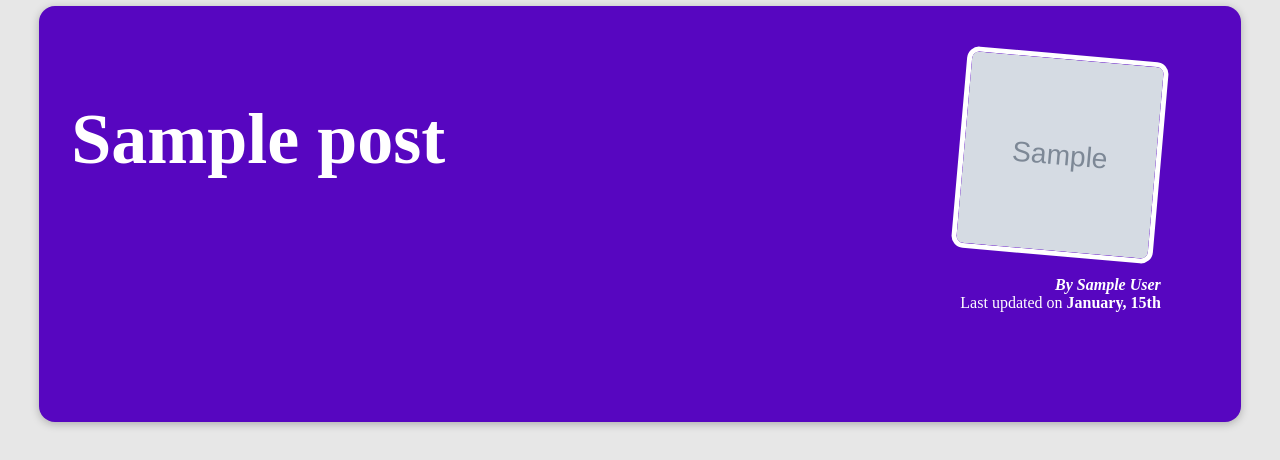
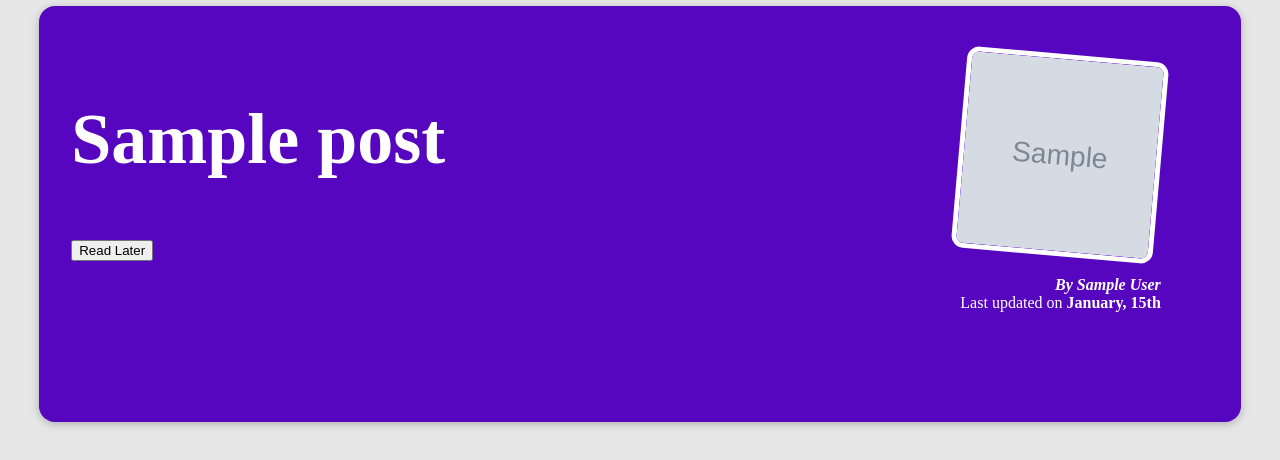
Before and after one commit to Arahiel/django-blog-tutorial, a Django app: the page made by my_site/blog/templates/blog/includes/read_later.html in a window 1280 px wide. Shown: the part 220-680 px from the top of the page. Run offline with Django 3.2, Linux system fonts and the light colour scheme; tables that the repository leaves empty hold one stand-in row (Sample ...).

Commit message:
Implemented read later feature

```diff
--- /dev/null
+++ b/my_site/blog/templates/blog/includes/read_later.html
@@ -0,0 +1,13 @@
+<form action="
+{% if to_be_read %}
+{% url "remove-read-later" %}
+{% else %}
+{% url "add-read-later" %}
+{% endif %}" method="post">
+    {% csrf_token %}
+    <input type="hidden" name="read_later_slug" , value={{post.slug}}>
+    <button>{% if to_be_read %}Remove {% endif %}Read Later</button>
+    {% if to_be_read %}
+    <p>Marked as read later!</p>
+    {% endif %}
+</form>
--- a/my_site/blog/templates/blog/post-detail.html
+++ b/my_site/blog/templates/blog/post-detail.html
@@ -9,6 +9,7 @@
 {% block content %}
 <section id="summary">
     <h2>{{post.title}}</h2>
+    {% include "blog/includes/read_later.html" %}
     <article>
         <img src="{% static "blog/images/"|add:post.image_name %}" alt="{{post.title}}">
         <address>By <a href="mailto: {{post.author.email_address}}">{{post.author|title}}</a></address>
--- a/my_site/blog/urls.py
+++ b/my_site/blog/urls.py
@@ -5,6 +5,8 @@ from . import views
 urlpatterns = [
     path("", views.index, name="starting-page"),
     path("posts", views.posts, name="posts-page"),
-    path("posts/<slug:slug>", views.post, name="post-detail-page"),
+    path("posts/add-read_later", views.AddReadLaterView.as_view(), name="add-read-later"),
+    path("posts/remove-read-later", views.RemoveReadLaterView.as_view(), name="remove-read-later"),
+    path("posts/<slug:slug>", views.PostView.as_view(), name="post-detail-page"),
     path("tag/<str:tag_name>", views.tag, name="tag-page")
 ]
--- a/my_site/blog/views.py
+++ b/my_site/blog/views.py
@@ -1,5 +1,9 @@
+from django.http.response import HttpResponseRedirect
 from django.shortcuts import get_object_or_404, render
+from django.urls import reverse
+from django.views.generic.base import View
 from .models import Post
+from django.views.generic import DetailView
 # Create your views here.
 
 
@@ -17,14 +21,34 @@ def posts(request):
     })
 
 
-def post(request, slug):
-    post = get_object_or_404(Post, slug=slug)
-    return render(request, "blog/post-detail.html", {
-        "post": post})
+class AddReadLaterView(View):
+    def post(self, request):
+        slug = request.POST["read_later_slug"]
+        request.session[f"read_later_slugs.{slug}"] = True
+        return HttpResponseRedirect(reverse("post-detail-page", args=(slug,)))
+
+class RemoveReadLaterView(View):
+    def post(self, request):
+        slug = request.POST["read_later_slug"]
+        request.session[f"read_later_slugs.{slug}"] = False
+        return HttpResponseRedirect(reverse("post-detail-page", args=(slug,)))
+
+
+class PostView(DetailView):
+    template_name = "blog/post-detail.html"
+    model = Post
+
+    def get_context_data(self, **kwargs):
+        context = super().get_context_data(**kwargs)
+        session = self.request.session
+        post = self.object
+        context["to_be_read"] = bool(session.get(f"read_later_slugs.{post.slug}"))
+        return context
 
 
 def tag(request, tag_name):
-    posts_data = Post.objects.all().order_by("-date").filter(tags__caption=tag_name)
+    posts_data = Post.objects.all().order_by(
+        "-date").filter(tags__caption=tag_name)
     return render(request, "blog/posts.html", {
         "posts": posts_data
     })
```
